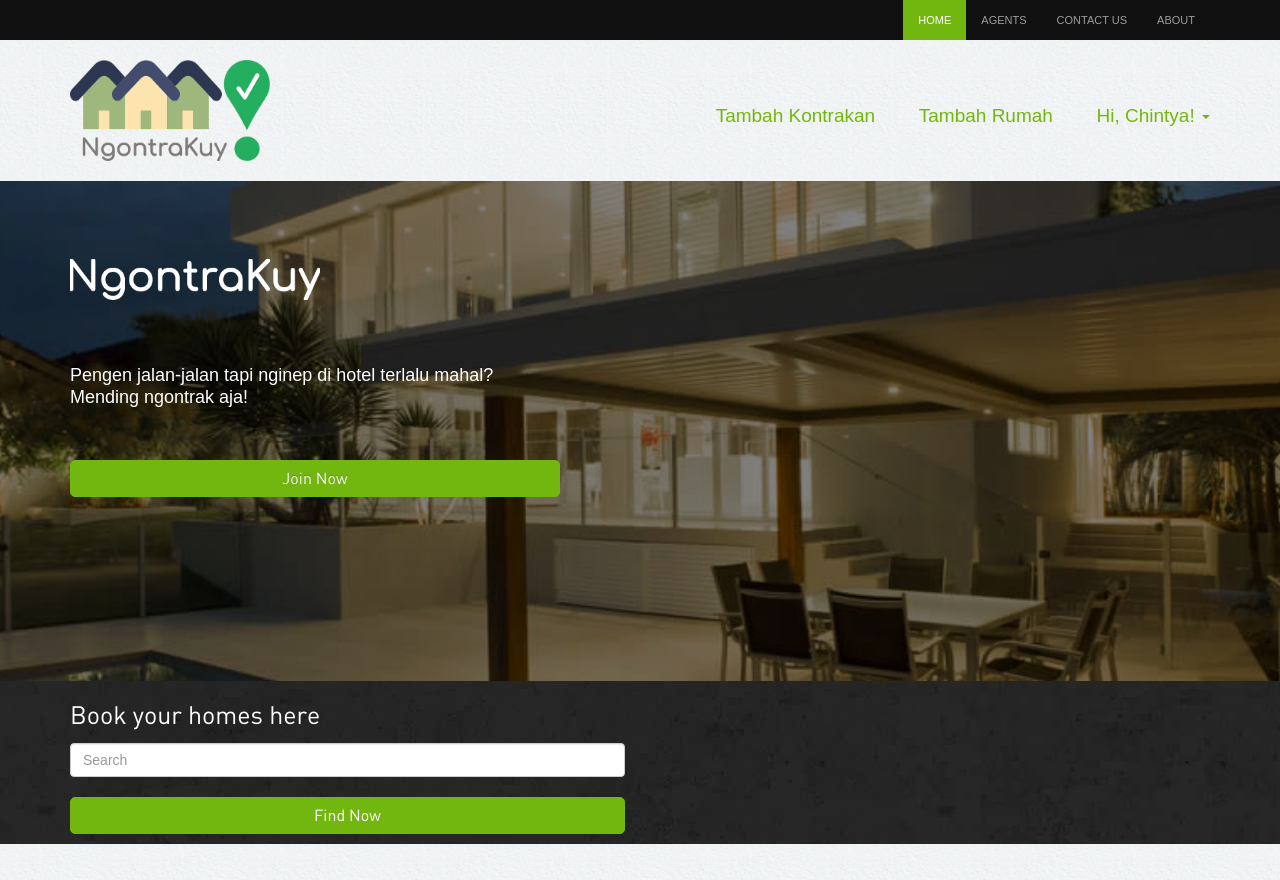
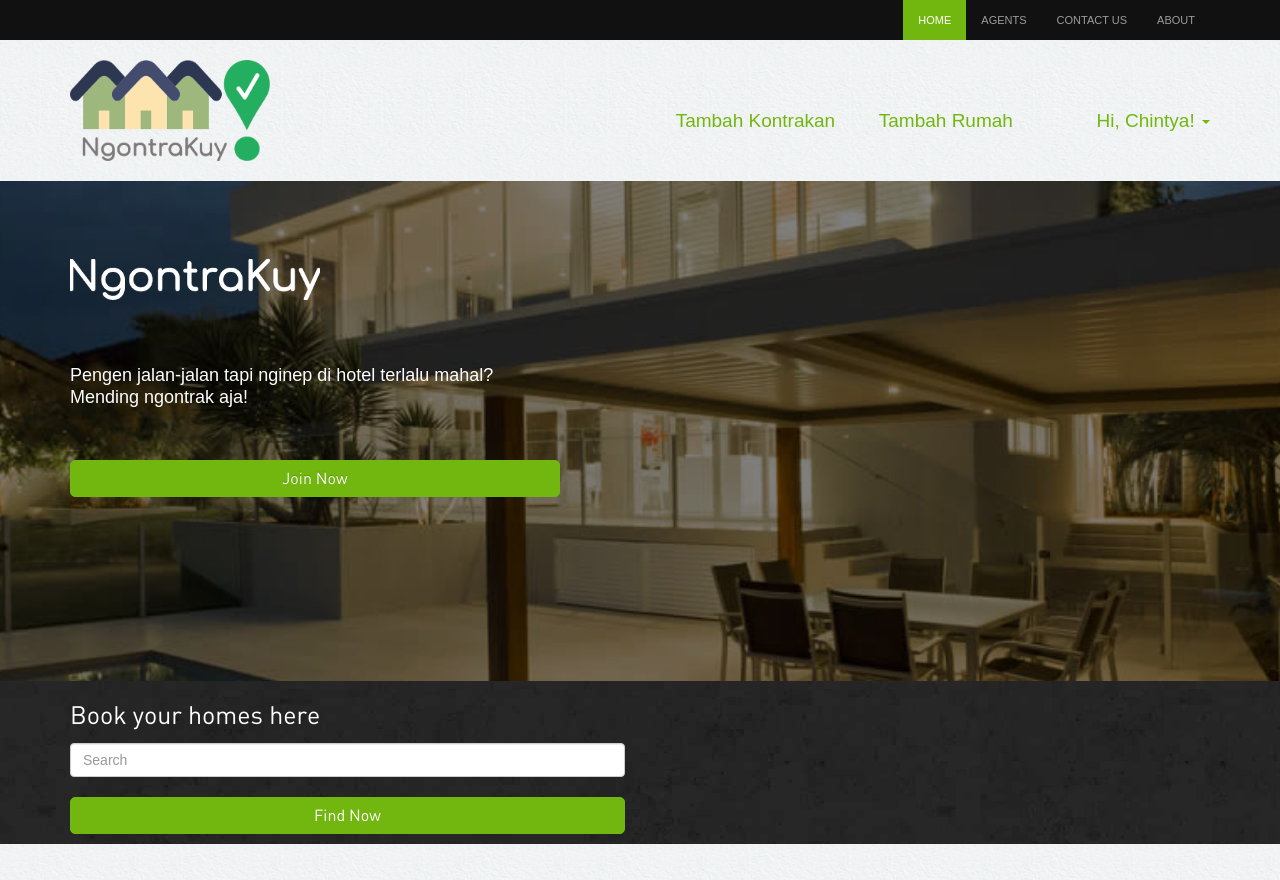
Before and after one commit to remonc97/NgontraKuy, a CodeIgniter app: page /College_Files/index.php/home/index in a window 1280 px wide. Shown: the top 880 px of the page. Run offline with CodeIgniter, Linux system fonts and the light colour scheme; a user stored in the database is signed in; data that the repository does not hold is empty; some libraries are stand-ins or nearby versions; some web fonts are replaced.

Commit message:
changed links in home

```diff
--- a/application/views/home.php
+++ b/application/views/home.php
@@ -69,15 +69,19 @@ defined('BASEPATH') OR exit('No direct script access allowed');
             <?php if(isset($session) && $session == true){
                 echo
                     "
-                <ul class=\"pull-right dropdown\">
-                    <li style=\"margin-top: 20px\"><a href=\"#\" style=\"text-transform:Capitalize;font-family: 'Ubuntu', sans-serif;\" data-toggle=\"modal\" data-target=\"#TamKon2\">Tambah Kontrakan</a></li>
-                    <li style=\"margin-top: 20px\"><a href=\"#\" style=\"text-transform:Capitalize;font-family: 'Ubuntu', sans-serif;\" data-toggle=\"modal\" data-target=\"#TamKon\">Tambah Rumah</a></li>
-                    <li style=\"margin-top: 20px;\">
-                        <a href=\"#\" style=\"text-transform:Capitalize;font-family: 'Ubuntu', sans-serif;\" class=\"dropdown-toggle\" data-toggle=\"dropdown\" role=\"button\" aria-haspopup=\"true\" aria-expanded=\"false\">Hi, $nama! <span class=\"caret\"></span></a>
-                        <ul class=\"dropdown-menu\"  style=\"padding-top: 10px;padding-bottom: 10px;\">
-                            <li><a href=".site_url('Profile').">Profile</a></li>
-                            <li><a href=".site_url('Inbox').">Inbox</a></li>
-                            <li><a href=".site_url('Logout').">Log out</a></li>
+                <ul class=\"pull-right\">
+                    <li style=\"margin-top: -10px\"><a href=\"#\" style=\"text-transform:Capitalize;font-family: 'Ubuntu', sans-serif;\" data-toggle=\"modal\" data-target=\"#TamKon2\">Tambah Kontrakan</a></li>
+                    <li style=\"margin-top: -10px\"><a href=\"#\" style=\"text-transform:Capitalize;font-family: 'Ubuntu', sans-serif;\" data-toggle=\"modal\" data-target=\"#TamKon\">Tambah Rumah</a></li>
+                    <li style=\"margin-top: -10px;padding-top: 10px;padding-bottom: 10px;\">
+                        <ul class='dropdown'>
+                            <li>
+                                <a href=\"#\" style=\"text-transform:Capitalize;font-family: 'Ubuntu', sans-serif;\" class=\"dropdown-toggle\" data-toggle=\"dropdown\" role=\"button\" aria-haspopup=\"true\" aria-expanded=\"false\">Hi, $nama! <span class=\"caret\"></span></a>
+                                <ul class=\"dropdown-menu\"  >
+                                    <li><a href=".site_url('Profile').">Profile</a></li>
+                                    <li><a href=".site_url('Inbox').">Inbox</a></li>
+                                    <li><a href=".site_url('Logout').">Log out</a></li>
+                                </ul>
+                            </li>
                         </ul>
                     </li>
                 </ul>
```
